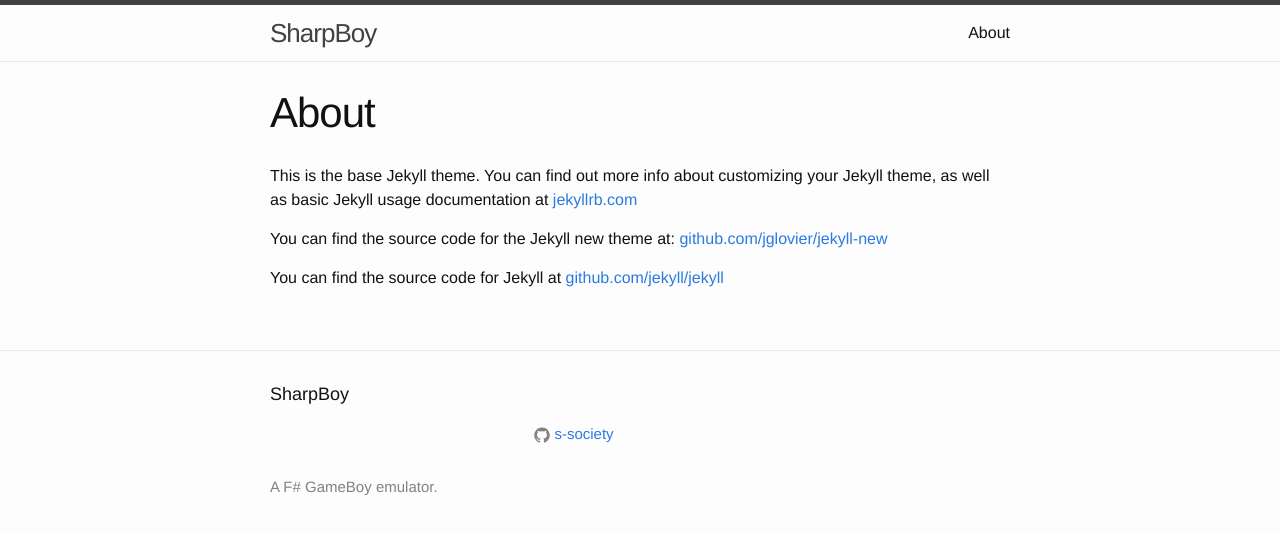
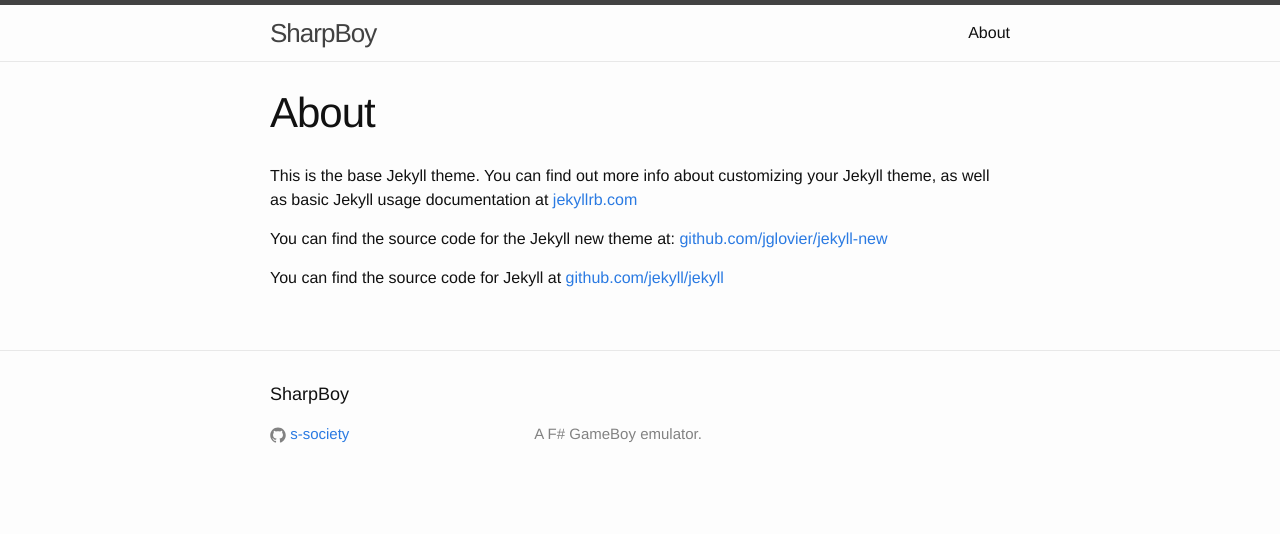
Before and after one commit to s-society/sharpboy, a Jekyll site: the page built from about.md, in a window 1280 px wide. Shown: the top 534 px of the page. Built offline with Jekyll 4.4.1, drawn with Linux system fonts in a browser that asks for light colours.

Commit message:
Try to fix footer
Signed-off-by: Antoine Martin <antoine97.martin@gmail.com>

```diff
--- a/_includes/footer.html
+++ b/_includes/footer.html
@@ -5,12 +5,12 @@
     <h2 class="footer-heading">{{ site.title }}</h2>
 
     <div class="footer-col-wrapper">
-      <div class="footer-col  footer-col-1">
-        <!-- <ul class="contact-list">
+      <!-- <div class="footer-col  footer-col-1">
+        <ul class="contact-list">
           <li>{{ site.title }}</li>
           <li><a href="mailto:{{ site.email }}">{{ site.email }}</a></li>
-        </ul> -->
-      </div>
+        </ul>
+      </div> -->
 
       <div class="footer-col  footer-col-1">
         <ul class="social-media-list">
```
